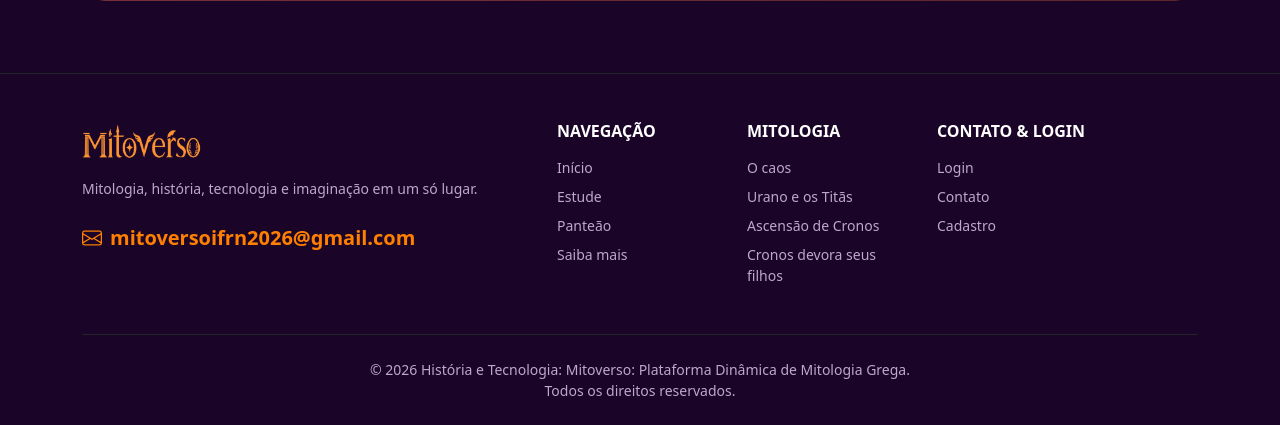
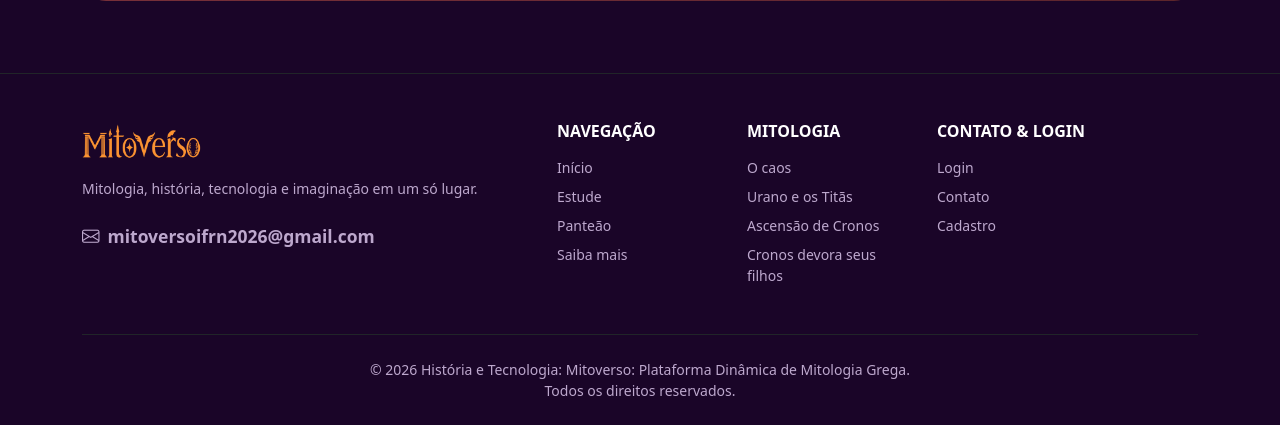
Before and after one commit to JuliaNasc1mento/Mitoverso, a Flask app: page / in a window 1280 px wide. Shown: the part 2541-2966 px from the top of the page. Run offline with Flask 3, Linux system fonts and the light colour scheme; some libraries are stand-ins or nearby versions.

Commit message:
Atualização email
Atualização de estilo do email.

```diff
--- a/app/models/personagem.py
+++ b/app/models/personagem.py
@@ -10,9 +10,7 @@ class Personagem(db.Model):
     imagem = db.Column(db.String(255), nullable = False)
 
     id_pai = db.Column(db.Integer, db.ForeignKey("personagem.id"), nullable = True)
-
     id_mae = db.Column(db.Integer, db.ForeignKey("personagem.id"), nullable = True)
 
     pai = db.relationship("Personagem", foreign_keys = [id_pai], remote_side = [id], uselist = False)
-
     mae = db.relationship("Personagem", foreign_keys = [id_mae], remote_side = [id], uselist = False)
--- a/app/templates/base.html
+++ b/app/templates/base.html
@@ -74,7 +74,7 @@
                         Mitologia, história, tecnologia e imaginação em um só lugar.
                     </p>
                     <div class="d-flex align-items-center gap-3 fs-5">
-                        <a href="mailto:mitoversoifrn2026@gmail.com" class="text-orange text-decoration-none fw-semibold">
+                        <a href="mailto:mitoversoifrn2026@gmail.com" class="text-decoration-none fw-semibold text-mv-muted small">
                             <i class="bi bi-envelope me-2"></i>mitoversoifrn2026@gmail.com
                         </a>
                     </div>
```
